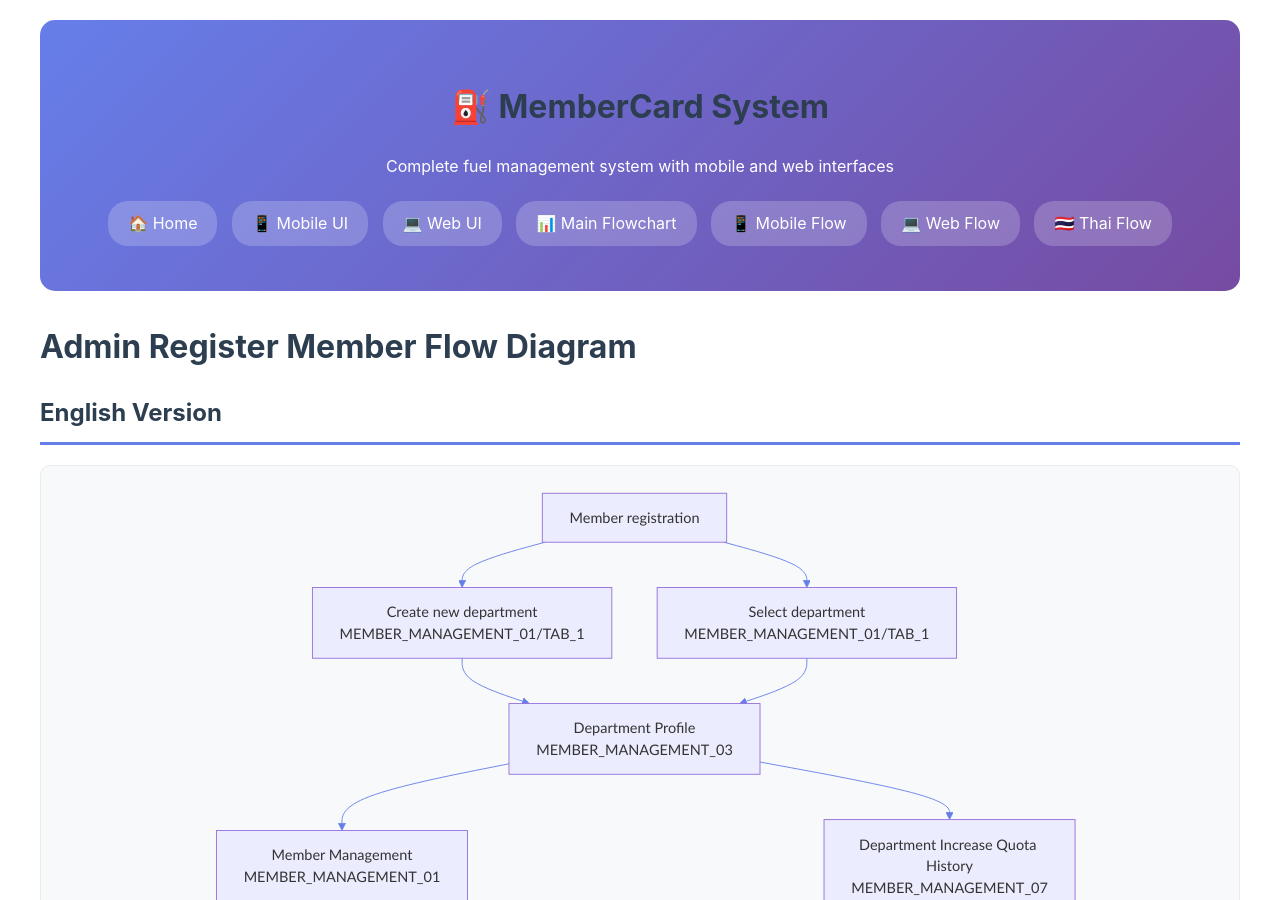
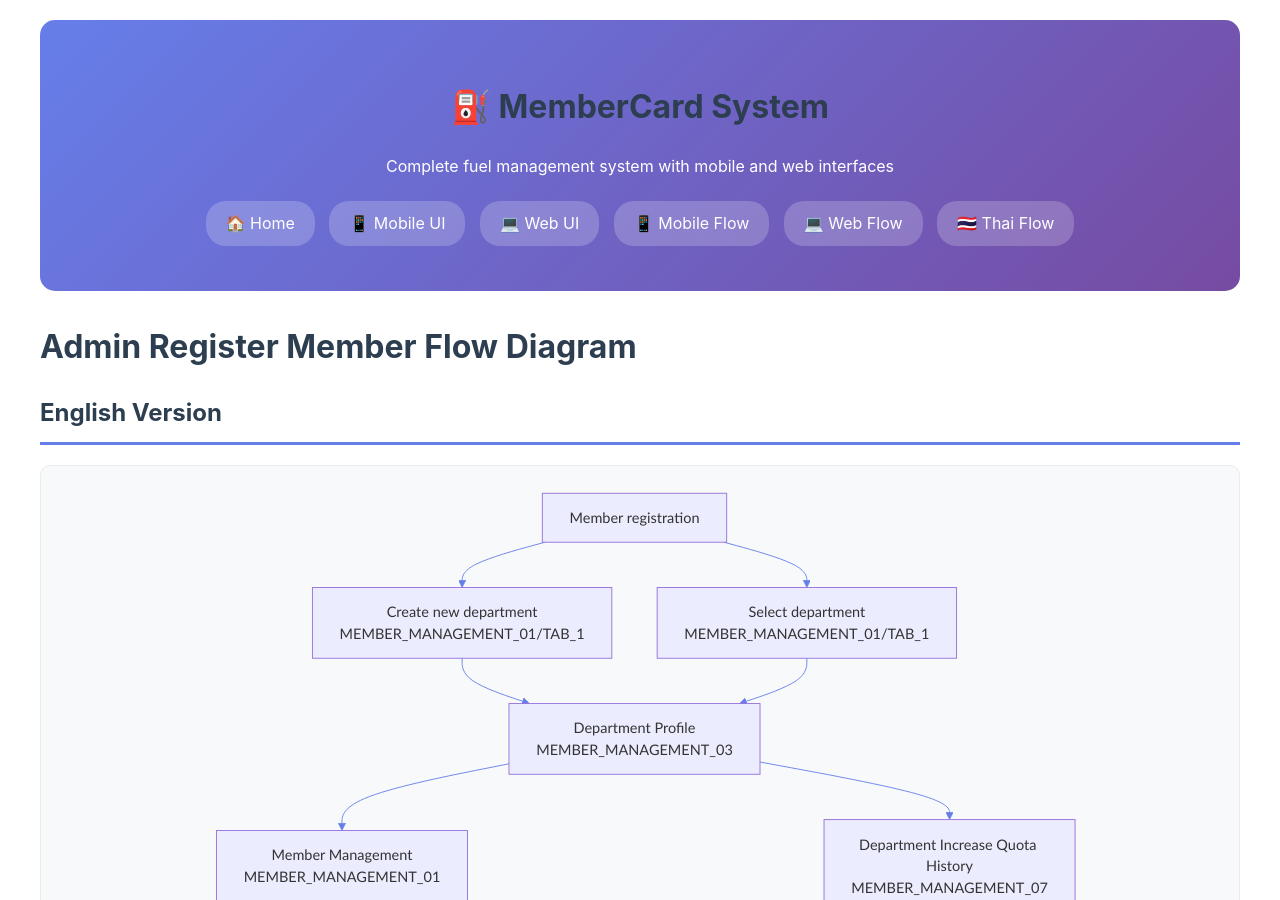
Before and after one commit to phurachan/member-card, a Jekyll site: the page built from web_flowchart.md, in a window 1280 px wide and 900 px high. Built offline with Jekyll 4.4.1, drawn with Linux system fonts in a browser that asks for light colours.

Commit message:
Remove duplicate Main Flowchart link from navigation

```diff
--- a/_layouts/default.html
+++ b/_layouts/default.html
@@ -163,7 +163,6 @@
         <a href="index.html" class="nav-link">🏠 Home</a>
         <a href="ui_mobile_app.html" class="nav-link">📱 Mobile UI</a>
         <a href="ui_web_app.html" class="nav-link">💻 Web UI</a>
-        <a href="flowchart.html" class="nav-link">📊 Main Flowchart</a>
         <a href="mobile_flowchart" class="nav-link">📱 Mobile Flow</a>
         <a href="web_flowchart" class="nav-link">💻 Web Flow</a>
         <a href="flowchart_thai" class="nav-link">🇹🇭 Thai Flow</a>
```
